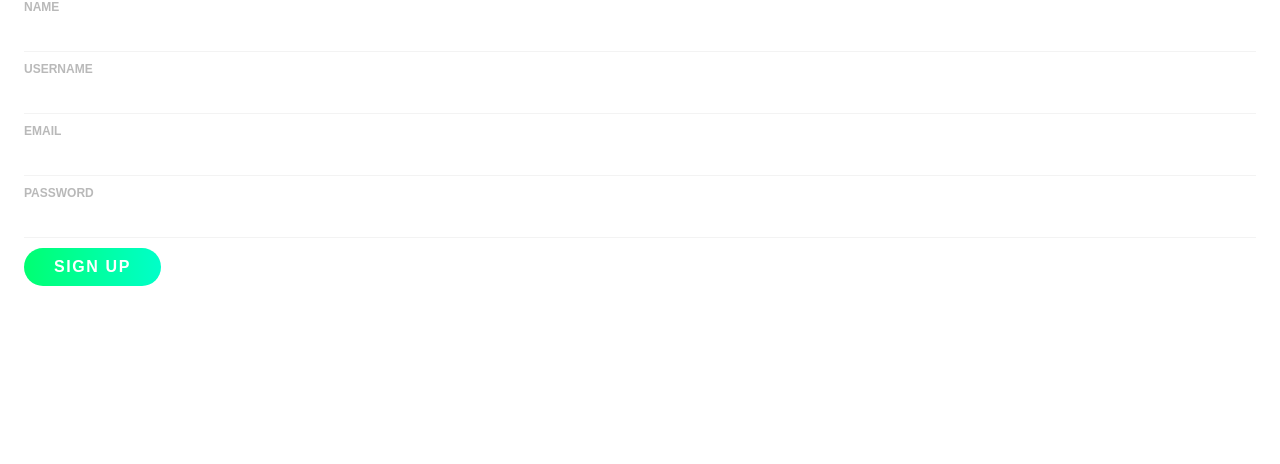
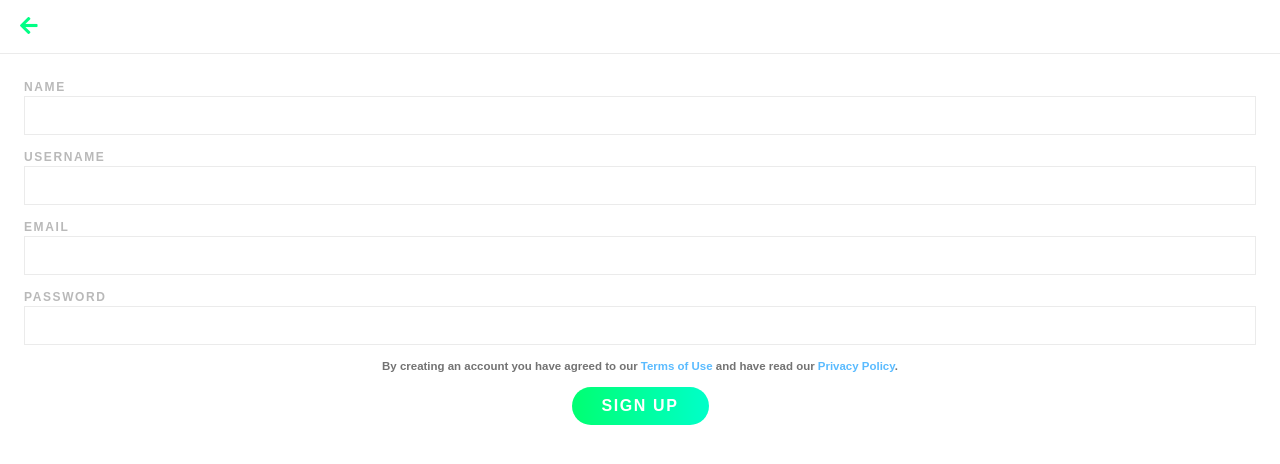
Before and after one commit to MustafaAHamad/RV, a PHP site: page /los.html in a window 1280 px wide. Shown: the top 464 px of the page. Run offline with PHP 8.4, Linux system fonts and the light colour scheme; some libraries are stand-ins or nearby versions.

Commit message:
cool
yea i might not work over the weekend

```diff
--- a/version 1/client/css/style.css
+++ b/version 1/client/css/style.css
@@ -39,37 +39,63 @@ span, p, a {
 	display: none;
 }
 
-/* INDEX PAGE */
+/* LOGIN OR SIGNUP PAGE */
+
+div.xKrjG39sL {
+	width: 100%;
+	display: inline-block;
+	background: #ffffff;
+	border-bottom: 1px solid #ebebeb;
+	position: fixed;
+	top: 0px;
+	left: 0px;
+	z-index: 3;
+}
+
+div.xKrjG39sL button{
+    background: none;
+    border: none;
+    font-size: 20px;
+    color: #00ff85;
+    padding: 10px;
+    outline: none;
+    margin: 5px 10px;
+}
 
 div.jASE9ghv div.aeKrV4cx {
-	margin: 0px 1.5rem;
+	padding: 80px 1.5rem 0px;
 }
 
-div.jASE9ghv div.aeKrV4cx form div {
-	margin: 0px 0px 10px;
+div.jASE9ghv div.aeKrV4cx form div.vkR43oAc {
+	margin: 0px 0px 15px;
 }
 
-div.jASE9ghv div.aeKrV4cx form div input {
+div.jASE9ghv div.aeKrV4cx form div.vkR43oAc span {
+	display: block;
+	font-weight: bold;
+	font-size: 0.75rem;
+	color: #b9b9b9;
+	text-rendering: optimizeLegibility;
+	margin-bottom: 2px;
+	letter-spacing: 0.1rem;
+}
+
+div.jASE9ghv div.aeKrV4cx form div.vkR43oAc input {
 	width: -webkit-fill-available;
 	background: none;
-	border: none;
-	border-bottom: 1px solid #f3f3f3;
-	padding: 10px 0px;
+	border: 1px solid #ebebeb;
+	padding: 10px 10px;
 	outline: none;
 	color: #484848;
 	font-size: 0.95rem;
 	font-weight: bold;
 }
 
-div.jASE9ghv div.aeKrV4cx form div span {
-	display: block;
-	font-weight: bold;
-	font-size: 0.75rem;
-	color: #b9b9b9;
-	text-rendering: optimizeLegibility;
+div.jASE9ghv div.aeKrV4cx form div.Kc8jGzbR {
+	text-align: center;
 }
 
-div.jASE9ghv div.aeKrV4cx form button.vRxkJCc3 {
+div.jASE9ghv div.aeKrV4cx form div.Kc8jGzbR button.vRxkJCc3 {
 	padding: 10px 30px;
 	background-image: linear-gradient(to right, #00ff72, #00ffc9);
 	border: none;
@@ -78,6 +104,30 @@ div.jASE9ghv div.aeKrV4cx form button.vRxkJCc3 {
 	font-size: 1rem;
 	letter-spacing: 0.1rem;
 	border-radius: 50px;
+}
+
+div.jASE9ghv div.aeKrV4cx form div.Kc8jGzbR button.cKr4hVqkS {
+	display: block;
+	font-weight: bold;
+	font-size: 0.75rem;
+	color: #b9b9b9;
+	text-rendering: optimizeLegibility;
+	border: none;
+	background: none;
+	outline: none;
+}
+
+div.jASE9ghv div.aeKrV4cx form b.jgHkrEl2 {
+	display: block;
+	font-size: 0.718rem;
+	text-align: center;
+	color: #737373;
+	margin: 15px 0px;
+}
+
+div.jASE9ghv div.aeKrV4cx form b.jgHkrEl2 a {
+	color: #5abbff;
+	text-decoration: none;
 }
 
 /* HOME PAGE */
--- a/version 1/los.html
+++ b/version 1/los.html
@@ -9,6 +9,9 @@
 	<title></title>
 </head>
 <body>
+	<div class="xKrjG39sL">
+		<button><i class="fas fa-arrow-left"></i></button>
+	</div>
 	<div class="jASE9ghv">
 		<div class="aeKrV4cx">
 			<div class="ekJA8mNc"></div>
@@ -29,7 +32,11 @@
 					<span>PASSWORD</span>
 					<input id="signup-password" name="signup-password" maxlength="255" type="password"/>
 				</div>
-				<button type="submit" name="register" class="button vRxkJCc3">SIGN UP</button>
+				<b class="jgHkrEl2">By creating an account you have agreed to our <a href="">Terms of Use</a> and have read our <a href="">Privacy Policy</a>.
+				</b>
+				<div class="Kc8jGzbR">
+					<button type="submit" name="register" class="button vRxkJCc3">SIGN UP</button>
+				</div>
 			</form>
 		</div>
 	</div>
```
